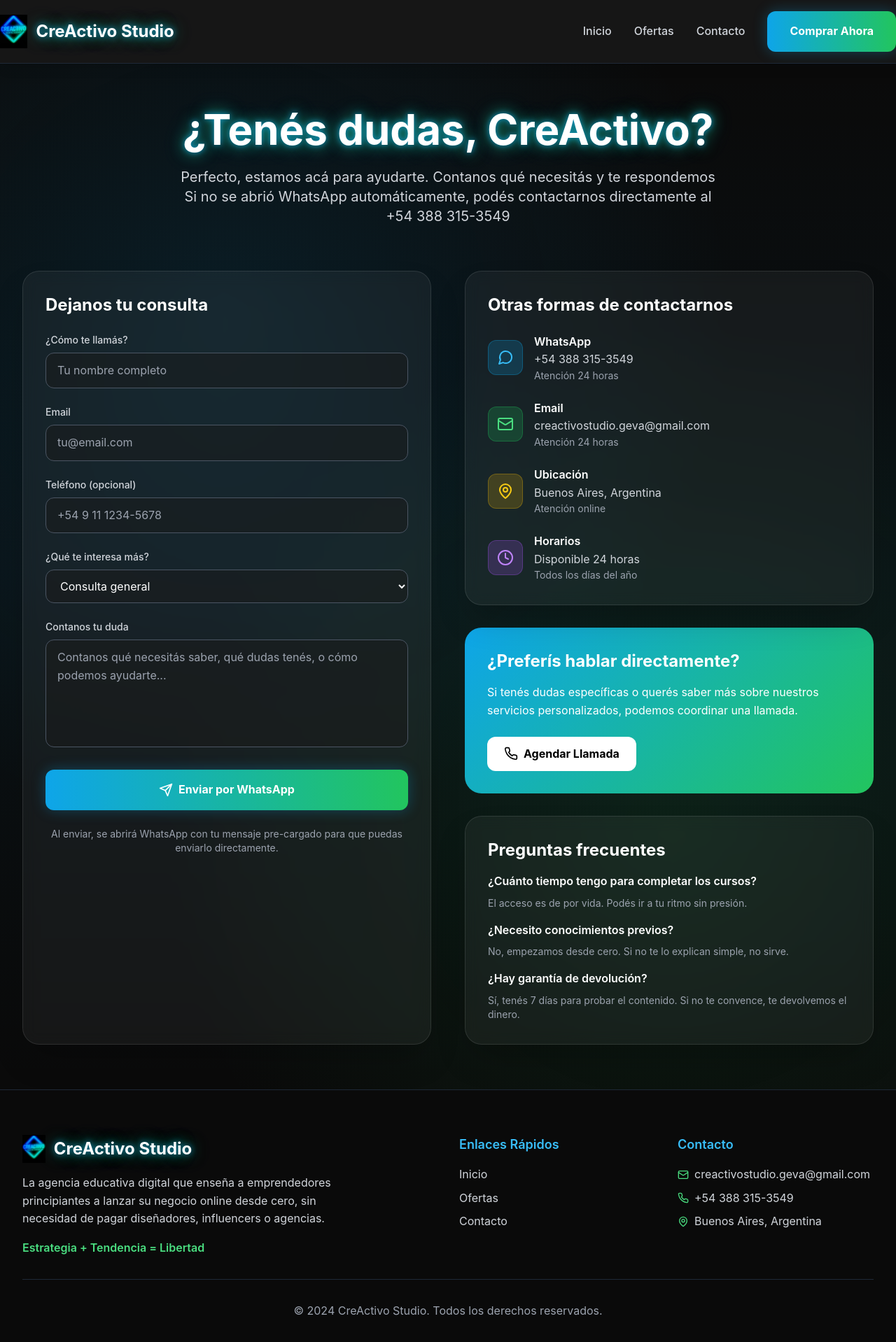
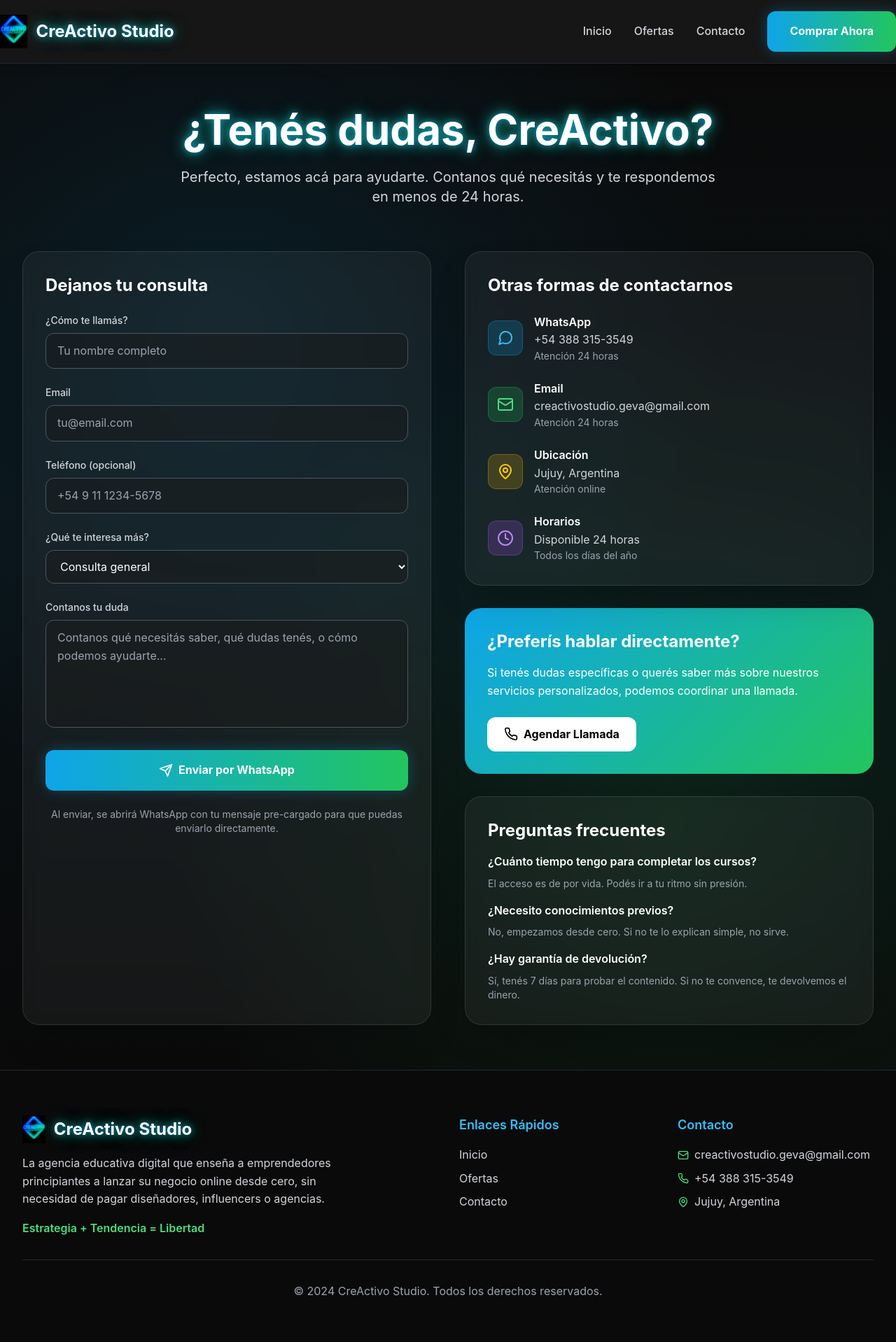
Before and after one commit to CEGJujuy/CreActivos, a React (Vite) app: page /contacto in a window 1280 px wide. Shown: the top 1918 px of the page at 70% size. Built offline with nearby package versions, Linux system fonts and the light colour scheme.

Commit message:
Update complete contact information throughout the website

```diff
--- a/src/components/Footer.tsx
+++ b/src/components/Footer.tsx
@@ -74,7 +74,7 @@ const Footer = () => {
               </li>
               <li className="flex items-center space-x-2">
                 <MapPin className="h-4 w-4 text-secondary-400" />
-                <span className="text-gray-300">Buenos Aires, Argentina</span>
+                <span className="text-gray-300">Jujuy, Argentina</span>
               </li>
             </ul>
           </div>
--- a/src/pages/ContactPage.tsx
+++ b/src/pages/ContactPage.tsx
@@ -26,7 +26,7 @@ ${formData.message}
 
 Enviado desde CreActivo Studio`
 
-    const whatsappUrl = `https://wa.me/543883153549?text=${encodeURIComponent(whatsappMessage)}`
+    const whatsappUrl = `https://wa.me/5493883153549?text=${encodeURIComponent(whatsappMessage)}`
 
     // Abrir WhatsApp
     window.open(whatsappUrl, '_blank')
@@ -56,11 +56,11 @@ Enviado desde CreActivo Studio`
             Así podemos responderte más rápido y personalizado.
           </p>
           <p className="text-sm text-gray-400 mb-8">
-            Si no se abrió WhatsApp automáticamente, podés contactarnos directamente al +54 9 11 1234-5678
+            Si no se abrió WhatsApp automáticamente, podés contactarnos directamente al +54 388 315-3549
           </p>
           <div className="flex flex-col sm:flex-row gap-4 justify-center">
             <a
-              href="https://wa.me/543883153549"
+              href="https://wa.me/5493883153549"
               target="_blank"
               rel="noopener noreferrer"
               className="btn-primary inline-flex items-center justify-center space-x-2"
@@ -91,7 +91,7 @@ Enviado desde CreActivo Studio`
             </h1>
             <p className="text-xl text-gray-300 max-w-3xl mx-auto">
               Perfecto, estamos acá para ayudarte. Contanos qué necesitás y te respondemos
-              Si no se abrió WhatsApp automáticamente, podés contactarnos directamente al +54 388 315-3549
+              en menos de 24 horas.
             </p>
           </div>
 
@@ -233,7 +233,7 @@ Enviado desde CreActivo Studio`
                     </div>
                     <div>
                       <h4 className="font-semibold text-white">Ubicación</h4>
-                      <p className="text-gray-300">Buenos Aires, Argentina</p>
+                      <p className="text-gray-300">Jujuy, Argentina</p>
                       <p className="text-sm text-gray-400">Atención online</p>
                     </div>
                   </div>
```
